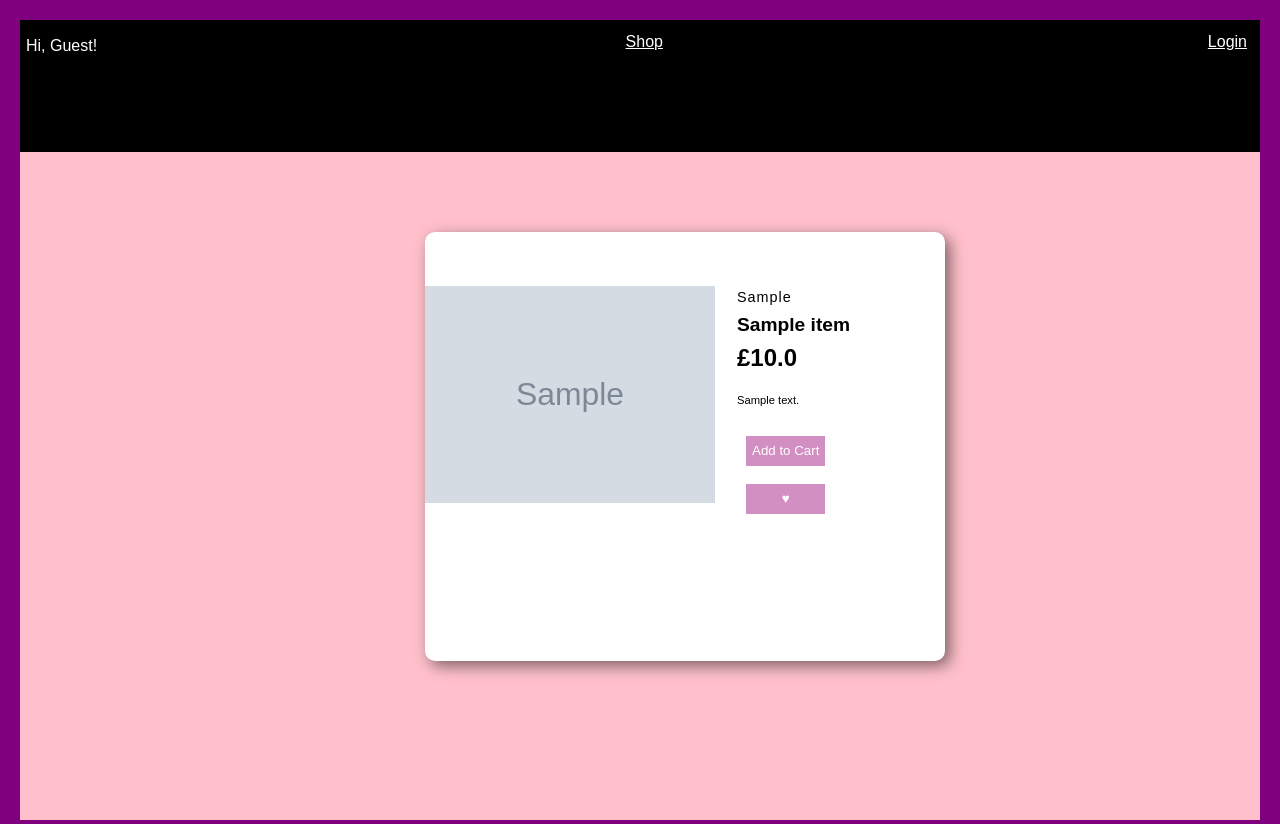
After one commit to Revan0907/Cyberbox, a Flask app: a page that uses website/templates/layout.html in a window 1280 px wide. The commit adds this page. Run offline with Flask 2, Linux system fonts and the light colour scheme; tables that the repository leaves empty hold one stand-in row (values such as "Sample post"); grey boxes marked "Sample" are stand-in pictures.

Commit message:
Individual pages correctly shown. Cart and wish system to be implemented

```diff
--- a/website/forms.py
+++ b/website/forms.py
@@ -4,9 +4,9 @@ from wtforms.validators import DataRequired, Length, Email,EqualTo,ValidationErr
 from website.models import User
 
 class RegistrationForm(FlaskForm):
-    username = StringField('Username', validators=[DataRequired(),Length(min=3,max=15)])
-    firstname = StringField('First name', validators=[DataRequired(), Regexp('^[a-zA-Z]+$')])
-    lastname = StringField('Last name', validators=[DataRequired(), Regexp('^[a-zA-Z]+$')])
+    username = StringField('Username', validators=[DataRequired(), Regexp('^.{3,15}$', message='Username must be 3 to 15 characters long')])
+    firstname = StringField('First name', validators=[DataRequired(), Regexp('^[a-zA-Z]+$', message='First name must only be english letters')])
+    lastname = StringField('Last name', validators=[DataRequired(), Regexp('^[a-zA-Z]+$', message='Last name must only be english letters')])
     email = StringField('Email', validators=[DataRequired(), Email()])
     password = PasswordField('Password', validators=[DataRequired(), Regexp('^.{6,8}$', message='Password must be between 6 to 8 characters')])
     confirm_password = PasswordField('Confirm Password', validators=[DataRequired(), EqualTo('password')])
--- a/website/routes.py
+++ b/website/routes.py
@@ -16,6 +16,12 @@ def home():
     sort_by = request.form.get('sort_by', default)
     return render_template('home.html', data=data, default=sort_by)
 
+@app.route("/product<int:item_id>", methods=['GET'])
+def product(item_id):
+    if current_user.is_anonymous == True:
+        current_user.firstname = 'Guest'
+    data = Items.query.get(item_id)
+    return render_template('product.html', data=data)
 
 @app.route("/register", methods=['GET','POST'])
 def register():
--- a/website/static/style.css
+++ b/website/static/style.css
@@ -5,6 +5,10 @@ background-color:#efffef;}
 
 h1 {font-family:times-new-roman,arial;
 margin-top:40px;}
+
+hr.dotted {
+  border-top: 1px dashed black;
+}
 
 #content {margin-left: 90px;
 }
@@ -22,6 +26,7 @@ margin-top:40px;}
 
 .dropdown-content button {
   display: none;
+  margin-top: 10px;
   background-color: black;
   min-width: 160px;
   box-shadow: 0px 8px 16px 0px rgba(0,0,0,0.2);
@@ -31,6 +36,8 @@ margin-top:40px;}
   margin-left: 44.5%;
   padding: inherit;
   font-size: 14px;
+  text-align: center;
+  text-decoration: none;
 }
 
 .dropdown:hover .dropdown-content {
@@ -108,6 +115,12 @@ input[type=button] {
   float: left;
 }
 
+.view {color: white;
+text-decoration: none;}
+.view:hover {border-color:#000000;
+box-shadow: 0 0 0px white;}
+.view:active {color: white;}
+
 .error {text-align: center;
 font-family: fantasy;
 margin-top: 10px}
@@ -123,8 +136,13 @@ text-align: left;
 background-image: url(https://st2.depositphotos.com/8197886/10987/v/600/depositphotos_109876190-stock-illustration-abstract-geometric-polygon.jpg);
 }
 
+.form-text-text-muted {color: red;
+font-size: 16px;
+font-weight: bold;
+display: block;}
+
 .card {
-  box-shadow: 0 4px 8px 0 rgba(0, 0, 0, 0.2);
+  box-shadow: 5px 5px 15px rgba(0,0,0,.5);
   max-width: 300px;
   margin: 80px;
   text-align: center;
@@ -165,3 +183,82 @@ background-color: #CCCCFF;
 float: right;
 background-color: #CCFFCC;
 }
+
+.producthtml {display: grid;
+min-height: 100%;
+background: purple;
+}
+
+.productbody {display: grid;
+font-family: sans-serif;
+background: pink;
+min-height: 100%;
+}
+
+.container {position: relative;
+margin: auto;
+margin-top: 80px;
+overflow: hidden;
+width: 520px;
+height: absolute;
+background-color: white;
+box-shadow: 5px 5px 15px rgba(0,0,0,.5);
+border-radius: 10px;}
+
+.productp {font-size: 0.9em;
+letter-spacing: 1px;}
+.producth1 {font-size: 1.2em;
+margin-top: -5px;}
+.producth2 {margin-top: -5px;}
+
+.prod_image {width: 290px;
+margin-top: 27px;
+margin-bottom: 77px;}
+
+.product {position: absolute;
+width: 40%;
+height: 100%;
+top: 10%;
+left: 60%;}
+
+.desc {text-transform: none;
+letter-spacing: 0;
+margin-bottom: 17px;
+font-size: .7em;
+line-height: 1.6em;
+margin-right: 25px;
+text-align: justify;}
+
+.buttons {background: darken(white, 10%);
+padding: 10px;
+display: inline-block;
+outline: 0;
+border: 0;
+margin: -1px;
+border-radius: 2px;
+text-transform: uppercase;
+letter-spacing: 1px;
+color: white;
+cursor: pointer;
+}
+
+.add {width: 100%;
+  height: 30px;
+  background-color: #D18FC2;
+  border: none;
+  color: white;
+  text-decoration: none;
+  font-family: sans-serif,fantasy;;:
+  cursor: pointer;}
+.add:hover {background: pink;
+transition: all .4s ease-in-out;}
+
+.wish {width: 100%;
+  height: 30px;
+  background-color: #D18FC2;
+  border: none;
+  color: white;
+  text-decoration: none;
+  cursor: pointer;}
+.wish:hover {background: pink;
+transition: all .4s ease-in-out;}
--- a/website/templates/layout.html
+++ b/website/templates/layout.html
@@ -17,11 +17,11 @@
     {% endif %}
     {% if request.path =="/home" or request.path == "/" %}
     <div class="dropdown">
-      <span>Sort by</span>
+      <span>Sort products by</span>
       <div class="dropdown-content">
         <form method="post" action="/home">
-        <button id="pricesort" class="dropdown-content" type="sumbit" name="sort_by" value="price">Price</button>
-        <button id="namesort" class="dropdown-content" type="sumbit" name="sort_by" value="name">Alphabetical</button>
+          <button id="pricesort" class="dropdown-content" type="sumbit" name="sort_by" value="price">Price</button>
+          <button id="namesort" class="dropdown-content" type="sumbit" name="sort_by" value="name">Alphabetical order</button>
         </form>
       </div>
     </div>
--- /dev/null
+++ b/website/templates/product.html
@@ -0,0 +1,24 @@
+{%extends "layout.html" %}
+{%block content%}
+<!DOCTYPE html>
+<!DOCTYPE html>
+<html lang="en" dir="ltr" class="producthtml">
+<body class="productbody">
+    <div class="container">
+      <div class="prod_image">
+        <img class="prod_image" src="/static/img/{{data.img_file}}" />
+      </div>
+      <div class="product">
+        <p class="productp">{{data.brand}}</p>
+        <h1 class="producth1">{{data.name}}</h1>
+        <h2 class="producth2">£{{data.price}}</h2>
+        <p class="desc">{{data.descr}}</p>
+        <div class="buttons">
+          <button class="add">Add to Cart</button> <br><br>
+          <button class="wish">♥</button>
+        </div>
+      </div>
+    </div>
+  </body>
+</html>
+{%endblock content%}
```
Also changed, not shown: website/templates/home.html (+11 -6 lines), website/templates/register.html (+4 -5 lines).
